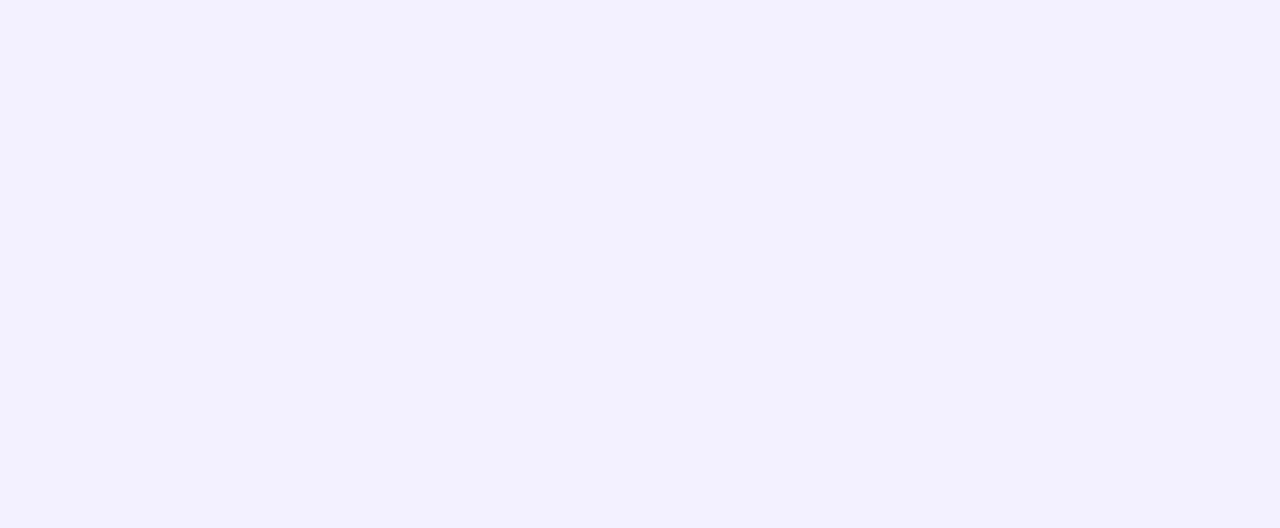
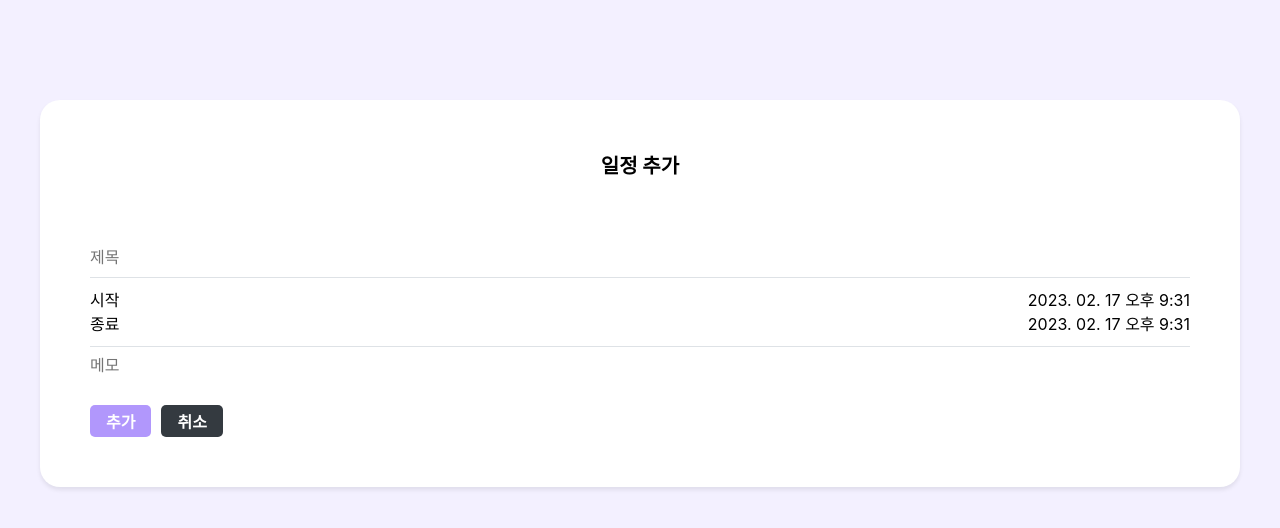
Before and after one commit to mxnxa/diary, a React (Create React App) app: page /schedule in a window 1280 px wide. Before the commit this address had no page. Shown: the top 528 px of the page. Built offline with nearby package versions, Linux system fonts and the light colour scheme.

Commit message:
schedule, daily 페이지 구현

```diff
--- a/src/App.js
+++ b/src/App.js
@@ -2,15 +2,17 @@ import { Route, Routes } from "react-router-dom";
 import { createGlobalStyle } from "styled-components";
 import palette from "./lib/styles/palette";
 import CalendarPage from "./pages/CalendarPage";
+import DailyPage from "./pages/DailyPage";
 import LoginPage from "./pages/LoginPage";
 import RegisterPage from "./pages/RegisterPage";
-import WritePage from "./pages/WritePage";
+import SchedulePage from "./pages/SchedulePage";
 
 const GlobalStyle = createGlobalStyle`
   * {
     box-sizing: border-box;
     margin: 0;
     padding: 0;
+    list-style: none;
   }
   body {
     background-color: ${palette.violet[0]};
@@ -29,7 +31,8 @@ function App() {
         <Route path="/" element={<CalendarPage />} />
         <Route path="/login" element={<LoginPage />} />
         <Route path="/register" element={<RegisterPage />} />
-        <Route path="/write" element={<WritePage />} />
+        <Route path="/schedule" element={<SchedulePage />} />
+        <Route path="/daily" element={<DailyPage />} />
       </Routes>
     </>
   );
--- a/src/components/calendar/CalendarView.js
+++ b/src/components/calendar/CalendarView.js
@@ -84,29 +84,24 @@ const EventViewBlock = styled.div`
   position: relative;
 `;
 
-const SubMenu = styled.ul`
-  list-style: none;
-  position: absolute;
-  bottom: 115px;
-  right: 40px;
-  border: 1px solid ${palette.gray[3]};
-  border-radius: 8px;
-  box-shadow: 0 3px 4px rgba(0, 0, 0, 0.08);
-  display: none;
+// 이벤트 아이템
+const EventItem = styled.li`
+  cursor: pointer;
+  /* border-bottom: 1px solid ${palette.gray[3]}; */
 
-  ${({ openMenu }) =>
-    openMenu &&
-    css`
-      display: block;
-    `}
+  & + & {
+    margin-top: 20px;
+  }
 
-  li {
-    cursor: pointer;
-    padding: 7px 15px;
-
-    &:nth-child(1) {
-      border-bottom: 1px solid ${palette.gray[3]};
-    }
+  .title {
+    font-weight: 700;
+    margin-bottom: 5px;
+  }
+  .time {
+    font-size: 12px;
+  }
+  .body {
+    font-size: 14px;
   }
 `;
 
@@ -133,25 +128,29 @@ const EventAddButton = styled.div`
   }
 `;
 
-// 이벤트 아이템
-const EventItem = styled.li`
-  list-style: none;
-  cursor: pointer;
-  /* border-bottom: 1px solid ${palette.gray[3]}; */
+// 이벤트 추가 서브 메뉴
+const SubMenu = styled.ul`
+  position: absolute;
+  bottom: 115px;
+  right: 40px;
+  border: 1px solid ${palette.gray[3]};
+  border-radius: 8px;
+  box-shadow: 0 3px 4px rgba(0, 0, 0, 0.08);
+  display: none;
 
-  & + & {
-    margin-top: 20px;
-  }
+  ${({ openMenu }) =>
+    openMenu &&
+    css`
+      display: block;
+    `}
 
-  .title {
-    font-weight: 700;
-    margin-bottom: 5px;
-  }
-  .time {
-    font-size: 12px;
-  }
-  .body {
-    font-size: 14px;
+  li {
+    cursor: pointer;
+    padding: 7px 15px;
+
+    &:nth-child(1) {
+      border-bottom: 1px solid ${palette.gray[3]};
+    }
   }
 `;
 
@@ -180,12 +179,8 @@ const eventlist = [
 function CalendarView() {
   const [currentTargets, setCurrentTargets] = useState(today);
   // const [selectedTargets, setSelectedTargets] = useState(today);
-  const { year, month, date } = currentTargets;
+  const { year, month } = currentTargets;
   const [openMenu, setOpenMenu] = useState(false);
-
-  console.log(today.date);
-  console.log(date);
-  console.log(openMenu);
 
   const prevMonth = () => {
     if (month > 0) {
@@ -257,8 +252,12 @@ function CalendarView() {
           ))}
         </ul>
         <SubMenu openMenu={openMenu}>
-          <li>일정 추가</li>
-          <li>일상 기록</li>
+          <li>
+            <a href="/schedule">일정 추가</a>
+          </li>
+          <li>
+            <a href="/daily">일상 기록</a>
+          </li>
         </SubMenu>
         <EventAddButton onClick={() => setOpenMenu(true)}>
           <GoPlus />
--- a/src/components/common/Responsive.js
+++ b/src/components/common/Responsive.js
@@ -4,16 +4,16 @@ import styled from "styled-components";
 const ResponsiveBlock = styled.div`
   padding-left: 1rem;
   padding-right: 1rem;
-  width: 1400px;
+  width: 1200px;
   margin: 0 auto;
 
-  @media (max-width: 1400px) {
-    width: 1024px;
+  @media (max-width: 1200px) {
+    width: 1000px;
   }
-  @media (max-width: 1024px) {
-    width: 768px;
+  @media (max-width: 1000px) {
+    width: 700px;
   }
-  @media (max-width: 768px) {
+  @media (max-width: 700px) {
     width: 100%;
   }
 `;
--- /dev/null
+++ b/src/components/write/WriteActionButton.js
@@ -0,0 +1,25 @@
+import React from "react";
+import styled from "styled-components";
+import Button from "../common/Button";
+import { useNavigate } from "react-router-dom";
+
+const WriteActionButtonBlock = styled.div`
+  margin-top: 20px;
+
+  button + button {
+    margin-left: 10px;
+  }
+`;
+
+function WriteActionButton({ save }) {
+  const navigate = useNavigate();
+
+  return (
+    <WriteActionButtonBlock>
+      <Button violet>{save ? "저장" : "추가"}</Button>
+      <Button onClick={() => navigate("/")}>취소</Button>
+    </WriteActionButtonBlock>
+  );
+}
+
+export default WriteActionButton;
--- /dev/null
+++ b/src/components/write/daily/Editor.js
@@ -0,0 +1,69 @@
+import React from "react";
+import styled from "styled-components";
+import Button from "../../common/Button";
+import Responsive from "../../common/Responsive";
+import WriteActionButton from "../WriteActionButton";
+
+const EditorBlock = styled(Responsive)`
+  border-radius: 20px;
+  margin-top: 100px;
+  margin-bottom: 100px;
+  padding: 50px;
+  background-color: #fff;
+  box-shadow: 0 3px 4px rgba(0, 0, 0, 0.08);
+`;
+
+const DateBlock = styled.div`
+  text-align: center;
+  margin-bottom: 60px;
+
+  p {
+    display: inline-block;
+    border-bottom: 1px solid #000;
+  }
+`;
+
+const StyledInput = styled.input`
+  width: 100%;
+  border: none;
+  outline: none;
+  margin-bottom: 20px;
+`;
+
+const TitleInput = styled(StyledInput)`
+  font-size: 40px;
+  font-weight: 700;
+`;
+
+const ContentInput = styled(StyledInput)`
+  font-size: 18px;
+`;
+
+const today = {
+  year: new Date().getFullYear(),
+  month: new Date().getMonth(),
+  date: new Date().getDate(),
+  hour: new Date().getHours(),
+  minute: new Date().getMinutes(),
+};
+
+function Editor() {
+  const { year, month, date, hour, minute } = today;
+  const h12 = hour > 12 ? hour - 12 : hour;
+  const ampm = hour < 12 ? "오전" : "오후";
+  const todaytime = `${year}.${month}.${date} ${ampm} ${h12}:${minute}`;
+
+  return (
+    <EditorBlock>
+      <DateBlock>
+        <p> {todaytime}</p>
+        {/* {year}.{month}.{date} {ampm} {hour}:{minute} */}
+      </DateBlock>
+      <TitleInput placeholder="제목" />
+      <ContentInput placeholder="소중한 일상을 기록해보세요." />
+      <WriteActionButton save />
+    </EditorBlock>
+  );
+}
+
+export default Editor;
--- /dev/null
+++ b/src/components/write/schedule/Editor.js
@@ -0,0 +1,67 @@
+import React from "react";
+import styled from "styled-components";
+import palette from "../../../lib/styles/palette";
+import Button from "../../common/Button";
+import Responsive from "../../common/Responsive";
+import WriteActionButton from "../WriteActionButton";
+
+const EditorBlock = styled(Responsive)`
+  /* height: 100vh; */
+  border-radius: 20px;
+  margin-top: 100px;
+  /* margin-bottom: 100px; */
+  padding: 50px;
+  background-color: #fff;
+  box-shadow: 0 3px 4px rgba(0, 0, 0, 0.08);
+`;
+
+const Title = styled.p`
+  font-size: 20px;
+  font-weight: 700;
+  text-align: center;
+  margin-bottom: 60px;
+`;
+
+const StyledInput = styled.input`
+  width: 100%;
+  border: none;
+  outline: none;
+  font-size: 16px;
+  padding: 10px 0;
+`;
+
+const SelectDateBlock = styled.div`
+  font-size: 16px;
+  line-height: 1.5;
+  border-top: 1px solid ${palette.gray[3]};
+  border-bottom: 1px solid ${palette.gray[3]};
+  padding: 10px 0;
+
+  .start,
+  .finish {
+    display: flex;
+    justify-content: space-between;
+    align-items: center;
+  }
+`;
+
+function Editor() {
+  return (
+    <EditorBlock>
+      <Title>일정 추가</Title>
+      <StyledInput placeholder="제목" />
+      <SelectDateBlock>
+        <div className="start">
+          시작 <p>2023. 02. 17 오후 9:31</p>
+        </div>
+        <div className="finish">
+          종료 <p>2023. 02. 17 오후 9:31</p>
+        </div>
+      </SelectDateBlock>
+      <StyledInput placeholder="메모" />
+      <WriteActionButton />
+    </EditorBlock>
+  );
+}
+
+export default Editor;
--- /dev/null
+++ b/src/pages/DailyPage.js
@@ -0,0 +1,8 @@
+import React from "react";
+import Editor from "../components/write/daily/Editor";
+
+function DailyPage() {
+  return <Editor />;
+}
+
+export default DailyPage;
--- /dev/null
+++ b/src/pages/SchedulePage.js
@@ -0,0 +1,9 @@
+import React from "react";
+
+import Editor from "../components/write/schedule/Editor";
+
+function ShedulePage() {
+  return <Editor />;
+}
+
+export default ShedulePage;
--- a/src/pages/WritePage.js
+++ /dev/null
@@ -1,7 +0,0 @@
-import React from "react";
-
-function WritePage() {
-  return <div>글쓰기</div>;
-}
-
-export default WritePage;
```
